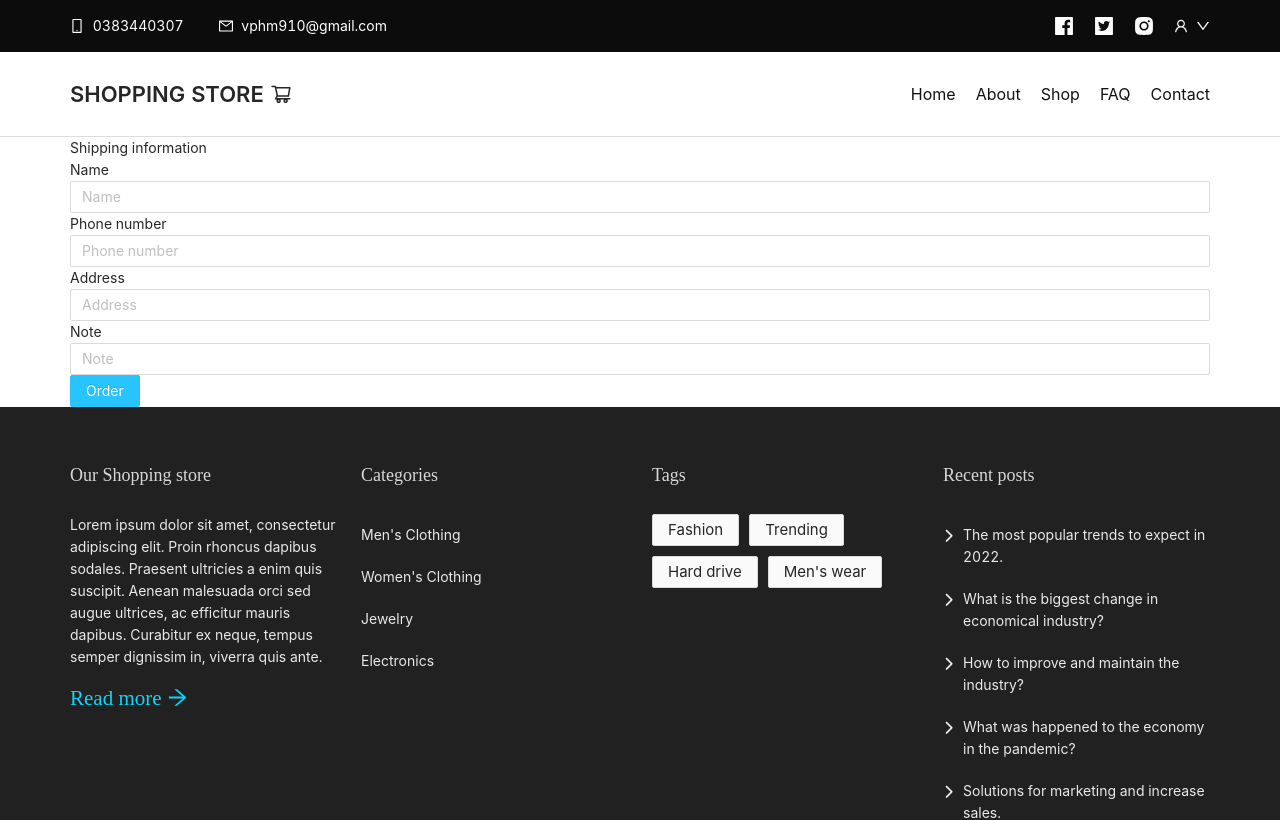
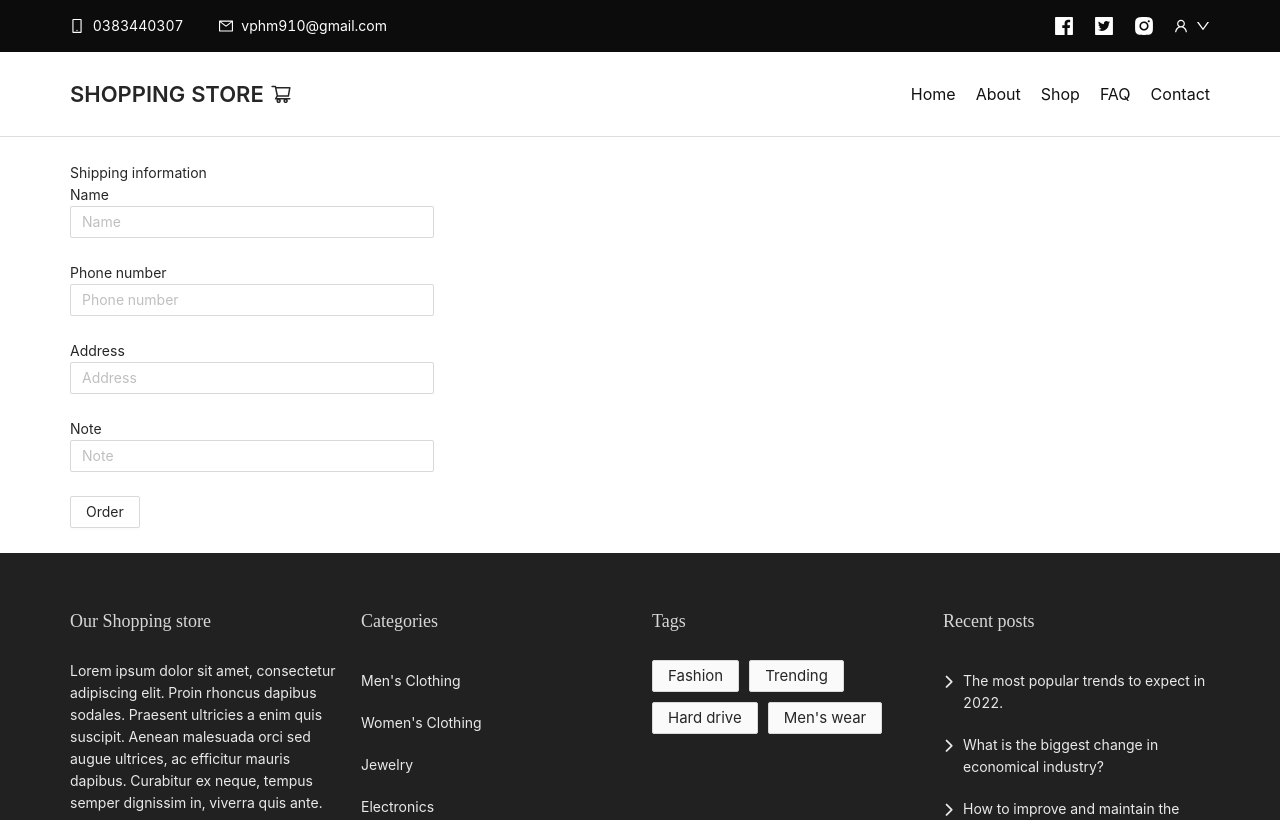
Before and after one commit to pdvx/shopping-store-master, a React (Create React App) app: page /demo/react/antdesign/checkout in a window 1280 px wide. Shown: the top 820 px of the page. Built offline with nearby package versions, Linux system fonts and the light colour scheme.

Commit message:
fix checkout

```diff
--- a/src/App.css
+++ b/src/App.css
@@ -1,6 +1,9 @@
 /* common */
 #root {
   overflow: hidden;
+}
+.shipping{
+  margin: 25px 0 25px 0;
 }
 
 .container {
--- a/src/pages/checkout.js
+++ b/src/pages/checkout.js
@@ -2,7 +2,7 @@ import { useLocation } from 'react-router-dom';
 import React, { useEffect, useState } from 'react';
 import axios from 'axios';
 import Input from '../components/common/input';
-import { Button, Col, InputNumber } from 'antd';
+import { Button, Col, InputNumber, Form, Row } from 'antd';
 
 const useQuery = () => new URLSearchParams(useLocation().search);
 
@@ -19,11 +19,11 @@ const Checkout = () => {
 
     const fetchCart = async () => {
       const url = `${urlApi}/carts/${cartId}`;
-      const { data: resp } = await axios(url);
-      if (!resp?._id) return alert('Thông tin không hợp lệ');
-      setCart(resp);
-      setForm(resp?.shippingInformation);
-      console.log('-> resp?.shippingInformation', resp?.shippingInformation);
+      const { data: res } = await axios(url);
+      if (!res?._id) return alert('Thông tin không hợp lệ');
+      setCart(res);
+      setForm(res?.shippingInformation);
+      console.log('-> resp?.shippingInformation', res?.shippingInformation);
     };
 
     fetchCart();
@@ -67,16 +67,25 @@ const Checkout = () => {
   return (
     <div className="container mx-auto">
       <div className="flex -mx-1 py-8">
-        <form className="p-1 w-2/3">
+        <Row gutter={[24, 24]} className="shipping">
+          <Col xs={{ span: 24 }}
+                  sm={{ span: 12 }}
+                  lg={{ span: 8 }}
+                  >
+            <Form className="p-1 w-2/3">
               <div className="p-4 bg-white border rounded">
                 <div className="mb-2">Shipping information</div>
+                <Form.Item>
                   <Input
+                    onChange={onChange}
+                    name="username"
                     id={'name'}
                     label={'Name'}
-              onChange={onChange}
                     value={form?.name || ''}
                     disabled={checkoutSuccess}
                   />
+                </Form.Item>
+                <Form.Item>
                   <Input
                     id={'phone'}
                     label={'Phone number'}
@@ -84,6 +93,8 @@ const Checkout = () => {
                     value={form?.phone || ''}
                     disabled={checkoutSuccess}
                   />
+                </Form.Item>
+                <Form.Item>
                   <Input
                     id={'address'}
                     label={'Address'}
@@ -91,6 +102,8 @@ const Checkout = () => {
                     value={form?.address || ''}
                     disabled={checkoutSuccess}
                   />
+                </Form.Item>
+                <Form.Item>
                   <Input
                     id={'note'}
                     label={'Note'}
@@ -98,20 +111,31 @@ const Checkout = () => {
                     onChange={onChange}
                     value={form?.note || ''}
                   />
+                </Form.Item>
+
                 {!checkoutSuccess && (
                   <div className="flex justify-center w-full mt-4">
-                <Button onClick={onSubmit} type="submit" type="primary">
+                    <Button onClick={onSubmit} type="submit primary">
                       Order
                     </Button>
                   </div>
                 )}
               </div>
-        </form>
-        <div className="p-1 w-1/3">
-          <div className="p-4 bg-white border rounded">
+            </Form>
+          </Col>
+
+                <Col xs={{ span: 24 }}
+                  sm={{ span: 12 }}
+                  lg={{ span: 6 }}
+                  >
+                    </Col>
+
+          <div>
+          <Col xs={24} lg={ 24}>
+            <div className=" bg-white border rounded">
               {(cart?.products || []).map((product, indexProduct) => {
                 return (
-                <Col xs={24}>
+
                     <div
                       style={{
                         display: 'flex',
@@ -142,16 +166,18 @@ const Checkout = () => {
                           />
                         </p>
                         <h3 className="productCost">
-                        Price: {product?.product?.price || 0 * product.quantity}{' '}
-                        $
+                          Price:{' '}
+                          {product?.product?.price || 0 * product.quantity} $
                         </h3>
                       </div>
                     </div>
-                </Col>
+
                 );
               })}
             </div>
+            </Col>
           </div>
+        </Row>
       </div>
     </div>
   );
--- a/src/pages/product.js
+++ b/src/pages/product.js
@@ -1,4 +1,4 @@
-import { Col, Skeleton, Row, Button, Rate, InputNumber } from 'antd';
+import { Col, Skeleton, Row, Button, Rate, InputNumber, message } from 'antd';
 import { StarOutlined } from '@ant-design/icons';
 import React, { useState, useEffect } from 'react';
 import { useParams } from 'react-router';
@@ -80,9 +80,9 @@ const Product = () => {
     };
     const response = await postData(`${urlApi}/carts`, data);
     if (response.status === 'success') {
-      alert('Success');
+      message.success("Added to cart successfully")
     } else {
-      alert('Error');
+      message.error("Added to cart failed. Please try again !!")
     }
   };
 
```
Lines whose indentation alone changed are shown as unchanged.
